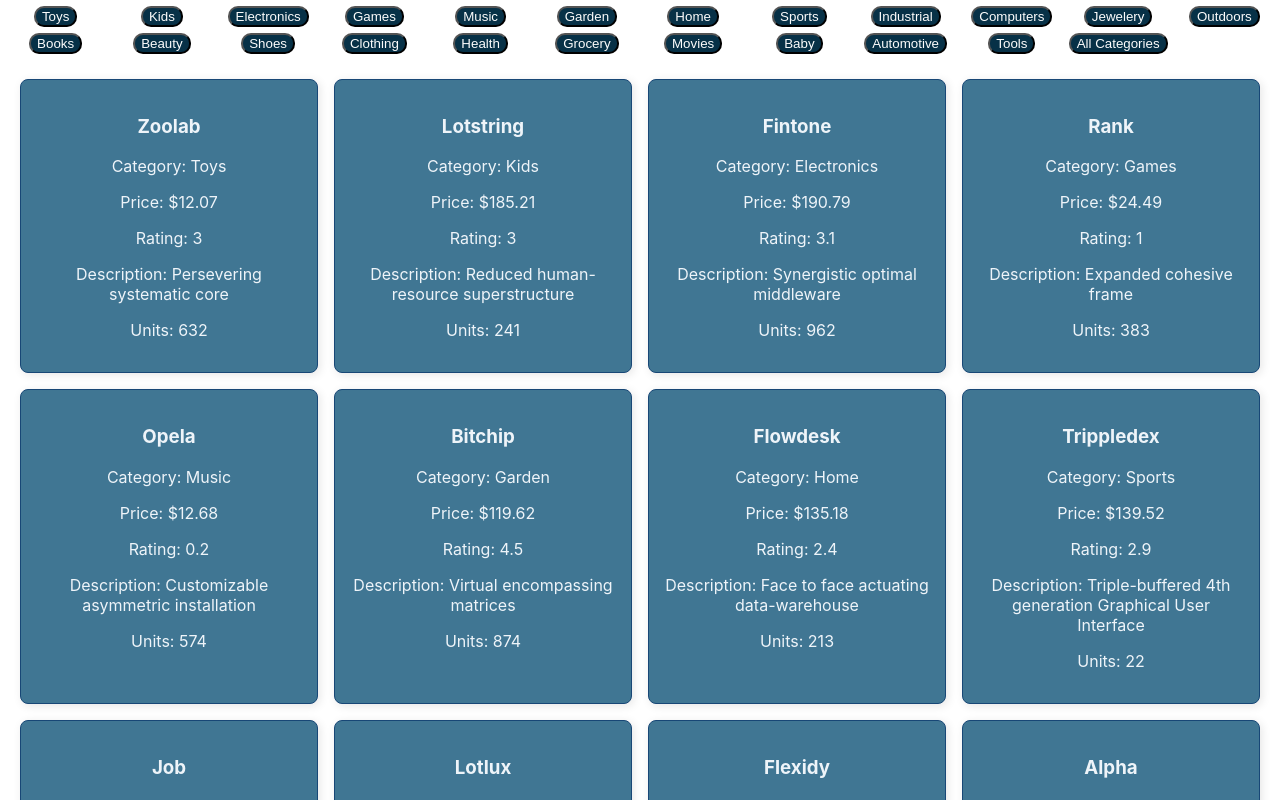
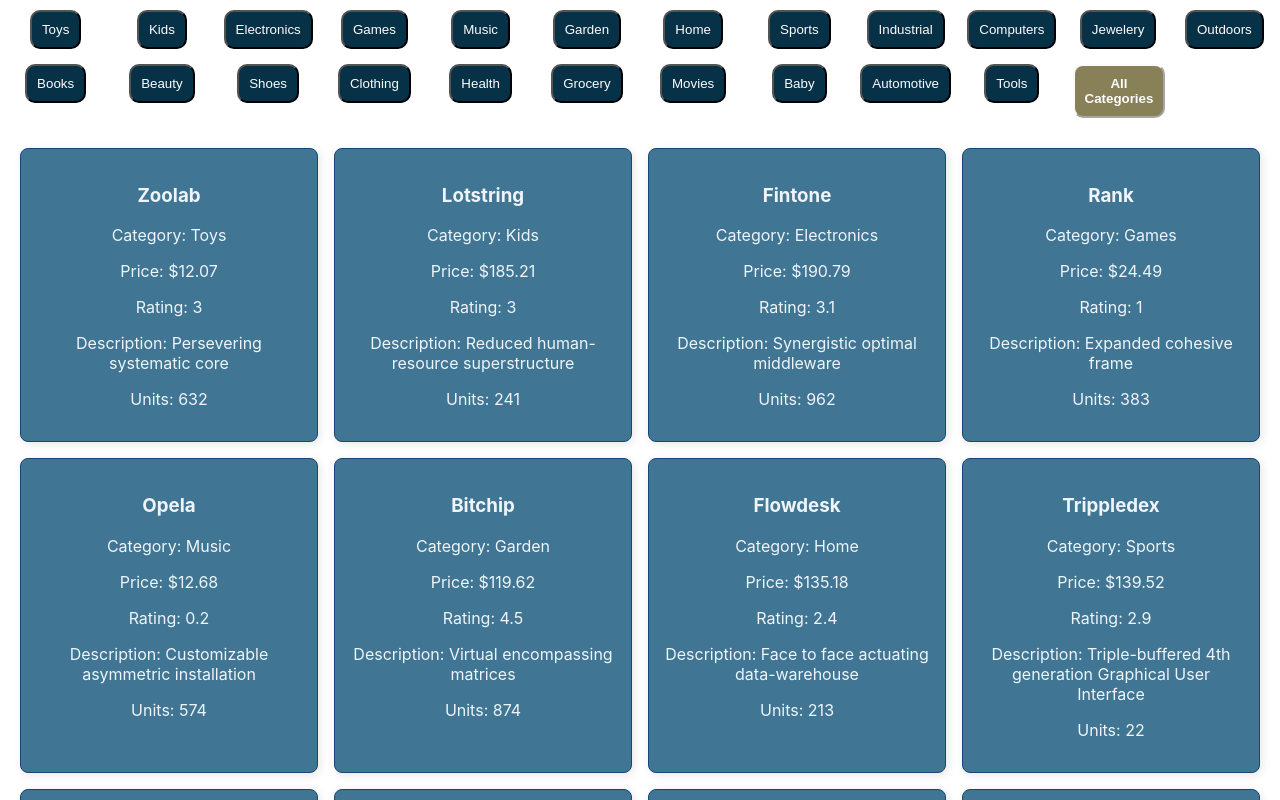
Before and after one commit to xcbhx/react-product-list, a React (Create React App) app: page / in a window 1280 px wide. Shown: the top 800 px of the page. Built offline with nearby package versions, Linux system fonts and the light colour scheme.

Commit message:
highlight active category

```diff
--- a/src/App.js
+++ b/src/App.js
@@ -19,9 +19,9 @@ function App() {
     <div className="App">
       <div className='CategoryGrid'>
         {uniqueWords.map((category) => (
-          <CategoryButton key={category} category={category} onSelect={handleCategorySelect} />
+          <CategoryButton key={category} category={category} onSelect={handleCategorySelect} selectedCategory={selectedCategory} />
         ))}
-        <CategoryButton key='all' category='All Categories' onSelect={handleCategorySelect} />
+        <CategoryButton key='all' category='All Categories' onSelect={handleCategorySelect} selectedCategory={selectedCategory} />
       </div>
       <div className='ProductGrid'>
         {filterProducts.map((product) => {
--- a/src/Component/CategoryButton/CategoryButton.css
+++ b/src/Component/CategoryButton/CategoryButton.css
@@ -2,6 +2,10 @@
   border-radius: 10px;
   background-color: #073147;
   color: rgb(252, 252, 252);
+  padding: 10px;
+  margin: 5px;
+  cursor: pointer;
+  transition: transform 0.2s ease;
 }
 
 .CategoryGrid {
@@ -14,3 +18,10 @@
 .CategoryButton:hover {
   transform: scale(1.05);
 }
+
+.CategoryButton.active {
+  background-color: #6b622fcd;
+  color: rgb(252, 252, 252);
+  border-color: #fafafa;
+  font-weight: bold;
+}
--- a/src/Component/CategoryButton/CategoryButton.jsx
+++ b/src/Component/CategoryButton/CategoryButton.jsx
@@ -1,9 +1,12 @@
 import './CategoryButton.css'
 
-function CategoryButton({ category, onSelect }) {
+function CategoryButton({ category, onSelect, selectedCategory }) {
+  const isActive = category === selectedCategory;
+
   return (
     <div>
-      <button className='CategoryButton' onClick={() => onSelect(category)}>
+      <button className={`CategoryButton ${isActive ? 'active' : ''}`}
+        onClick={() => onSelect(category) }>
         {category}
       </button>
     </div>
```
